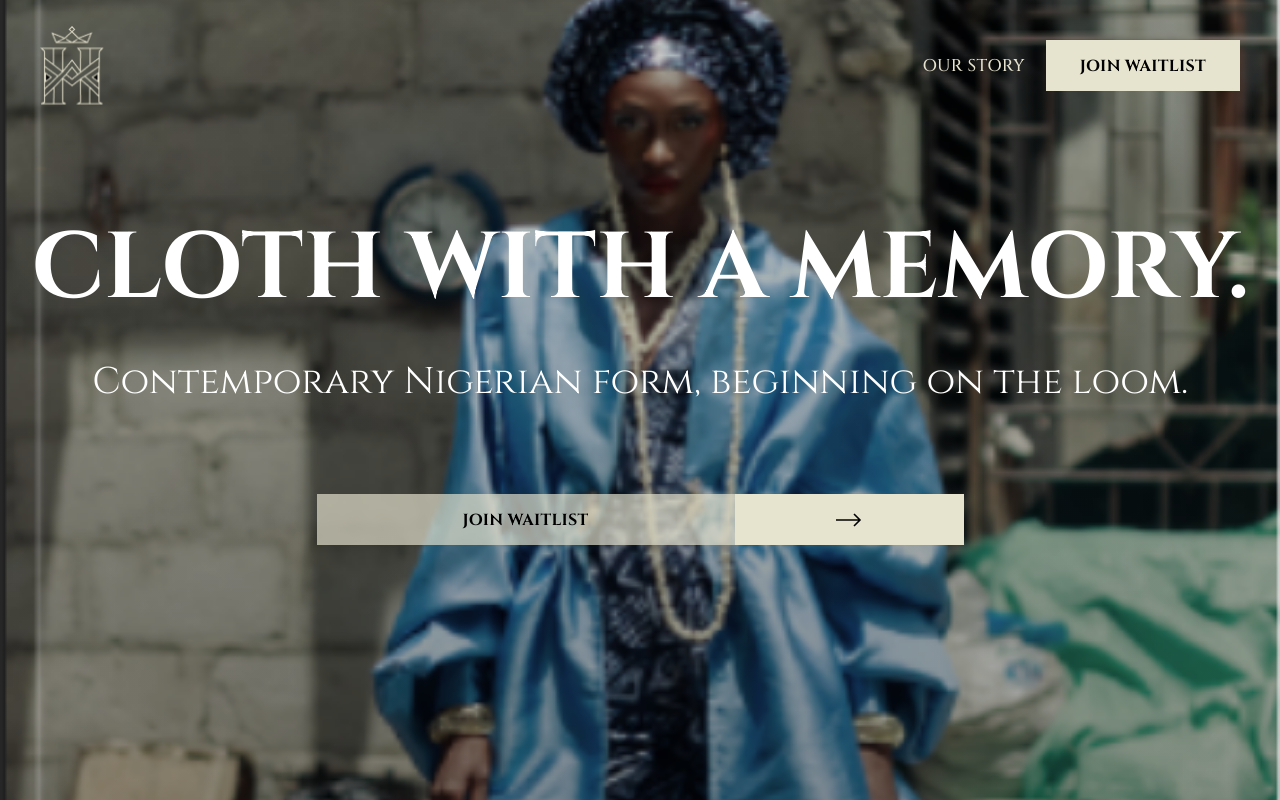
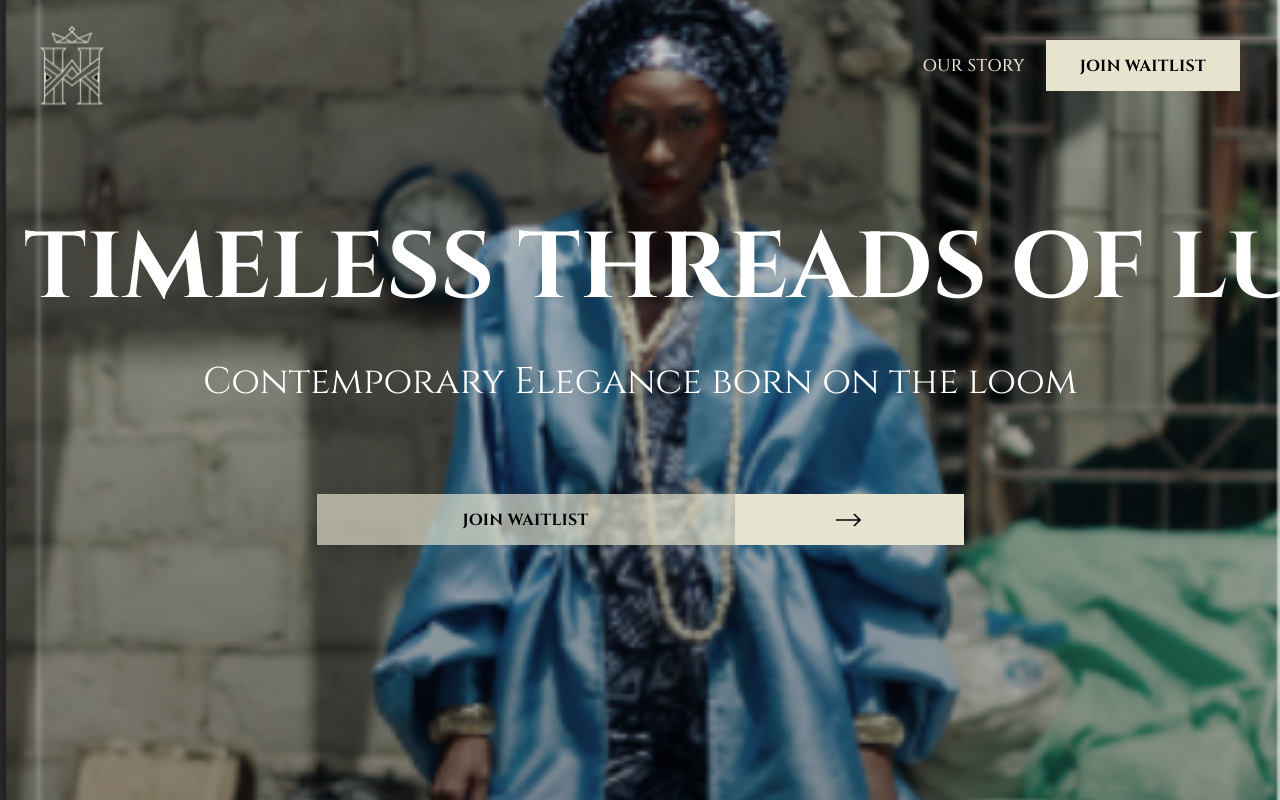
Before and after one commit to GoodnessQin/HuomaAkwete, a React (Vite) app: page / in a window 1280 px wide. Built offline with nearby package versions, Linux system fonts and the light colour scheme.

Commit message:
minimal update

```diff
--- a/src/App.jsx
+++ b/src/App.jsx
@@ -31,8 +31,8 @@ export function Landing() {
       <Logo />
       <TopNav />
       <div className="hero-copy">
-        <h1>Cloth with a memory.</h1>
-        <p>Contemporary Nigerian form, beginning on the loom.</p>
+        <h1>Timeless threads of Luxury Heritage.</h1>
+        <p>Contemporary Elegance born on the loom</p>
         <Link to="/odogwu" className="cta"><span>Join waitlist</span><i><Arrow /></i></Link>
       </div>
     </main>
```
